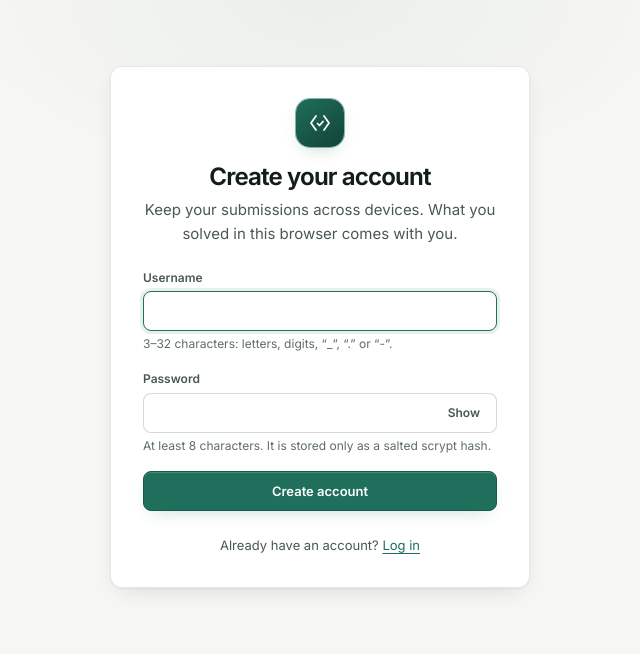
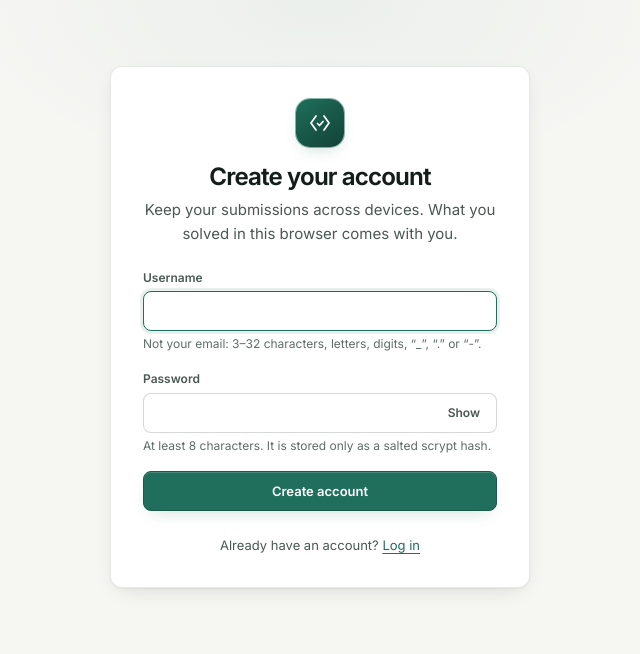
Before and after one commit to morouj-mohamed/online-code-judge, a Flask app: page /signup in a window 1280 px wide. Shown: the part 65-719 px from the top of the page, without its empty margins (320-960 px from the left). Run offline with Flask 3, Linux system fonts and the light colour scheme.

Commit message:
Clearer message when an email is typed as the username
Co-Authored-By: Claude Opus 5.5 <noreply@anthropic.com>
Claude-Session: https://claude.ai/code/session_01Hjev7BKsxi6BMBc6DTmsps

```diff
--- a/judge/auth.py
+++ b/judge/auth.py
@@ -76,6 +76,8 @@ def burn_time(password):
 
 
 def validate_username(username):
+    if isinstance(username, str) and "@" in username:
+        raise ValidationError("Username: use a short name (for example morouj), not an email address.")
     if not isinstance(username, str) or not USERNAME_RE.match(username):
         raise ValidationError("Username: 3 to 32 characters, letters, digits, '_', '.' or '-', "
                               "starting with a letter or digit.")
--- a/static/js/page-auth.js
+++ b/static/js/page-auth.js
@@ -48,6 +48,9 @@ form.addEventListener("submit", async (event) => {
   errorBox.hidden = true;
   if (!username.value.trim()) return showError("Enter your username.", username);
   if (!password.value) return showError("Enter your password.", password);
+  if (username.value.includes("@")) {
+    return showError("Use a short username (for example “morouj”), not an email address.", username);
+  }
   if (mode === "signup" && !username.checkValidity()) {
     return showError("Username: 3 to 32 characters, letters, digits, “_”, “.” or “-”.", username);
   }
--- a/templates/auth.html
+++ b/templates/auth.html
@@ -16,7 +16,7 @@
         <input class="input" id="username" name="username" autocomplete="username" required
                minlength="3" maxlength="32" pattern="[A-Za-z0-9][A-Za-z0-9_.\-]{2,31}" spellcheck="false" autocapitalize="off"
                aria-describedby="username-hint">
-        {% if mode == 'signup' %}<p class="hint" id="username-hint">3–32 characters: letters, digits, “_”, “.” or “-”.</p>{% endif %}
+        {% if mode == 'signup' %}<p class="hint" id="username-hint">Not your email: 3–32 characters, letters, digits, “_”, “.” or “-”.</p>{% endif %}
       </div>
       <div class="field">
         <label for="password">Password</label>
```
